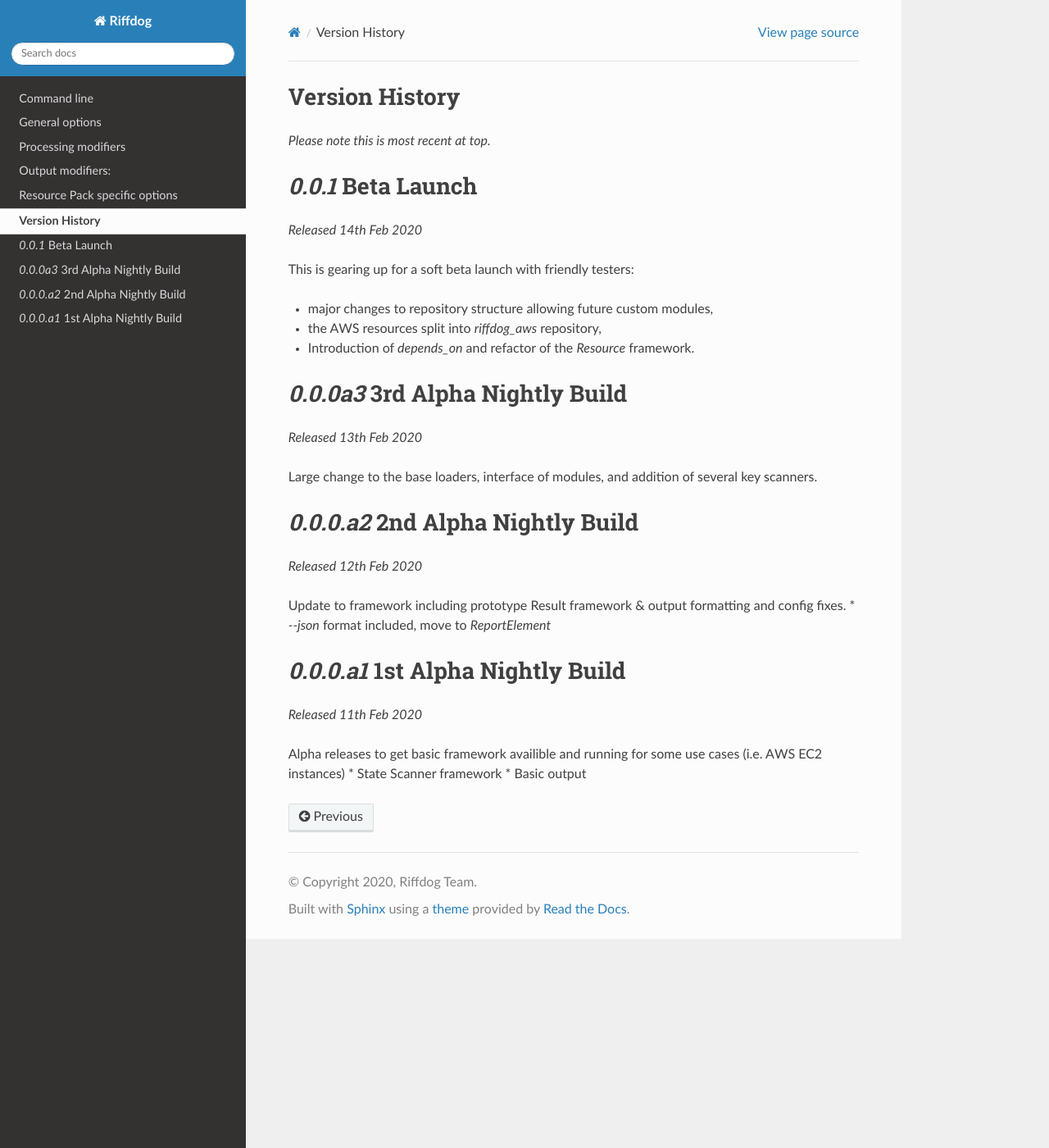
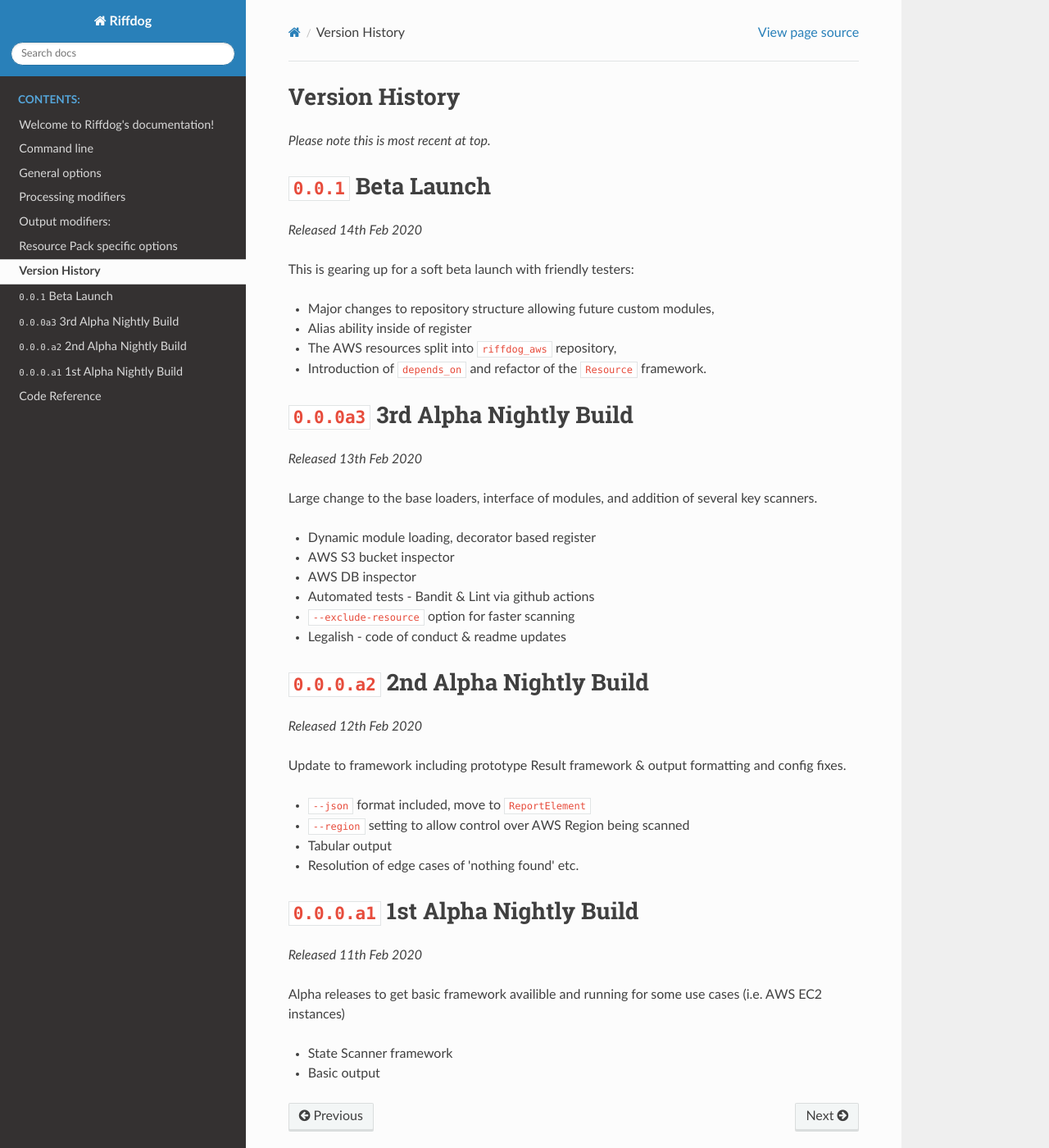
Before and after one commit to riffdog/riffdog, a Sphinx documentation site: the page built from docs/versionhistory.rst, in a window 1280 px wide and 1400 px high. Shown: the whole window at 82% size. Built offline with Sphinx 7.4.7 and the Read the Docs theme 2.0.0, drawn with Linux system fonts in a browser that asks for light colours; pages that are not in the unit, such as notebooks, are missing from menus.

Commit message:
More documentation for ReadTheDocs

```diff
--- /dev/null
+++ b/docs/requirements.txt
@@ -0,0 +1,2 @@
+sphinx
+sphinx-rtd-theme
--- a/docs/versionhistory.rst
+++ b/docs/versionhistory.rst
@@ -4,37 +4,50 @@ Version History
 *Please note this is most recent at top.*
 
 
-`0.0.1` Beta Launch
-===================
+``0.0.1`` Beta Launch
+=====================
 
 *Released 14th Feb 2020*
 
 This is gearing up for a soft beta launch with friendly testers:
 
-* major changes to repository structure allowing future custom modules,
-* the AWS resources split into `riffdog_aws` repository,
-* Introduction of `depends_on` and refactor of the `Resource` framework.
+* Major changes to repository structure allowing future custom modules,
+* Alias ability inside of register
+* The AWS resources split into ``riffdog_aws`` repository,
+* Introduction of ``depends_on`` and refactor of the ``Resource`` framework.
 
-`0.0.0a3` 3rd Alpha Nightly Build
-=================================
+``0.0.0a3`` 3rd Alpha Nightly Build
+===================================
 
 *Released 13th Feb 2020*
 
 Large change to the base loaders, interface of modules, and addition of several key scanners.
 
-`0.0.0.a2` 2nd Alpha Nightly Build
-==================================
+* Dynamic module loading, decorator based register
+* AWS S3 bucket inspector
+* AWS DB inspector
+* Automated tests - Bandit & Lint via github actions
+* ``--exclude-resource`` option for faster scanning
+* Legalish - code of conduct & readme updates
+
+``0.0.0.a2`` 2nd Alpha Nightly Build
+====================================
 
 *Released 12th Feb 2020*
 
 Update to framework including prototype Result framework & output formatting and config fixes.
-* `--json` format included, move to `ReportElement`
 
-`0.0.0.a1` 1st Alpha Nightly Build
-==================================
+* ``--json`` format included, move to ``ReportElement``
+* ``--region`` setting to allow control over AWS Region being scanned
+* Tabular output
+* Resolution of edge cases of 'nothing found' etc.
+
+``0.0.0.a1`` 1st Alpha Nightly Build
+====================================
 
 *Released 11th Feb 2020*
 
 Alpha releases to get basic framework availible and running for some use cases (i.e. AWS EC2 instances)
+
 * State Scanner framework
 * Basic output
```
Also changed, not shown: docs/code_reference.rst (added, +11 -0 lines), docs/index.rst (+36 -20 lines), readthedocs.yml (added, +22 -0 lines).
